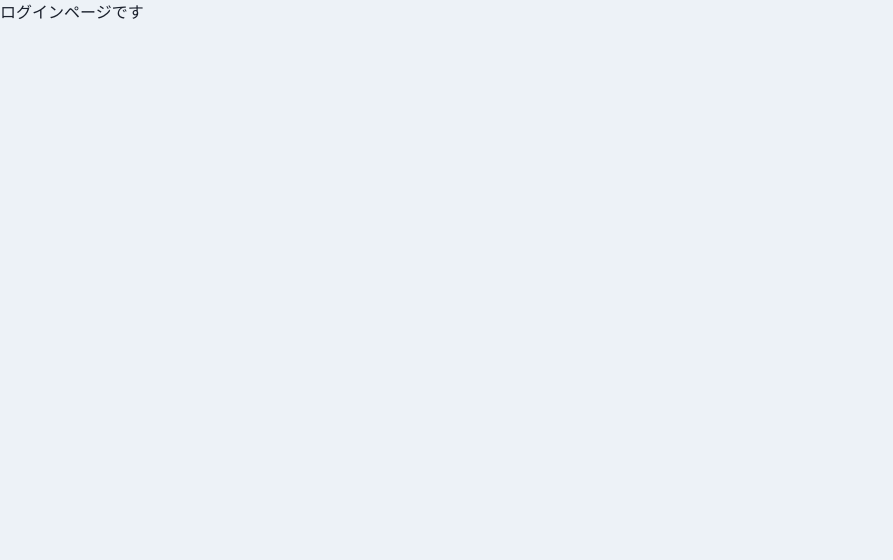
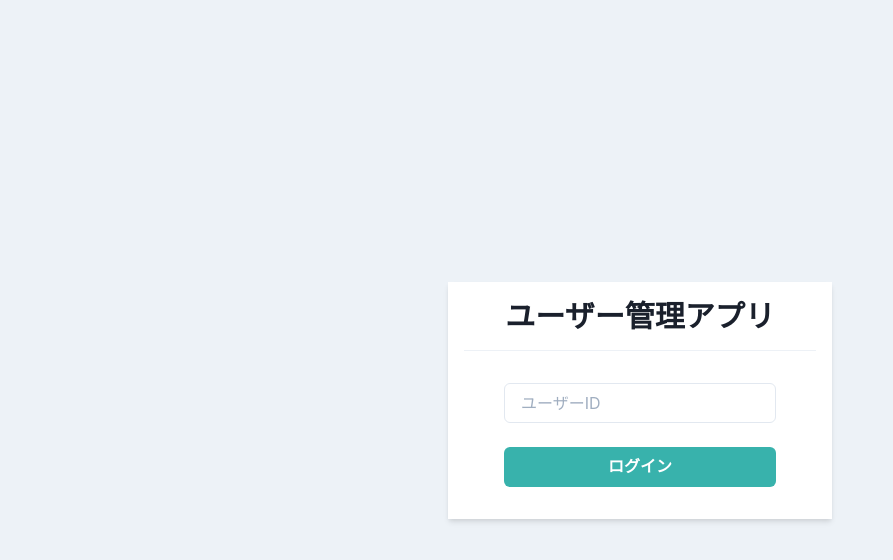
Before and after one commit to insideplant/React-stepup-lesson12, a React (Create React App) app: page / in a window 1280 px wide. Shown: the top 560 px of the page, without its empty margins (0-893 px from the left). Built offline with nearby package versions, Linux system fonts and the light colour scheme.

Commit message:
make Login-design

```diff
--- a/src/components/pages/Login.tsx
+++ b/src/components/pages/Login.tsx
@@ -1,5 +1,21 @@
 import { memo,VFC } from "react";
+import { Box, Button, Divider, Flex, Heading, Input, Stack } from "@chakra-ui/react";
 
 export const Login: VFC = memo(() =>{
-  return <p>ログインページです</p>
-})
+  return (
+    <Flex align="center" justify="center" height="100vh">
+      <Box bg="white" w="sm" p={4} borderRaidius="md" shadow="md">
+        <Heading as="h1" size="lg" textAlign="center">
+          ユーザー管理アプリ
+        </Heading>
+        <Divider my={4} />
+        <Stack spacing={6} py={4} px={10}>
+          <Input placeholder="ユーザーID" />
+          <Button bg="teal.400" color="white" _hover={{ opacity: 0.8 }}>
+            ログイン
+          </Button>
+        </Stack>
+      </Box>
+    </Flex>
+  );
+});
```
